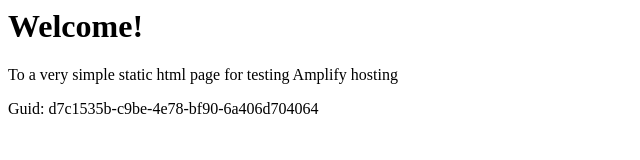
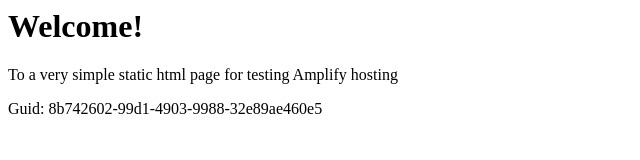
Before and after one commit to aws-aemilia-pdx/Github-PR-Commit-Integration-Test-DoNotTouch-GitHubWebhookPushCanaryTest-v1-beta-us-west-2, a website: page src/index.html in a window 1280 px wide. Shown: the full height of the page, 0-640 px from the left. Drawn offline with Linux system fonts and the light colour scheme.

Commit message:
commit from integ tests

```diff
--- a/src/index.html
+++ b/src/index.html
@@ -12,6 +12,6 @@
 <body>
     <h1>Welcome!</h1>
     <p>To a very simple static html page for testing Amplify hosting</p>
-    <p>Guid: d7c1535b-c9be-4e78-bf90-6a406d704064</p></body>
+    <p>Guid: 8b742602-99d1-4903-9988-32e89ae460e5</p></body>
 
 </html>
```
